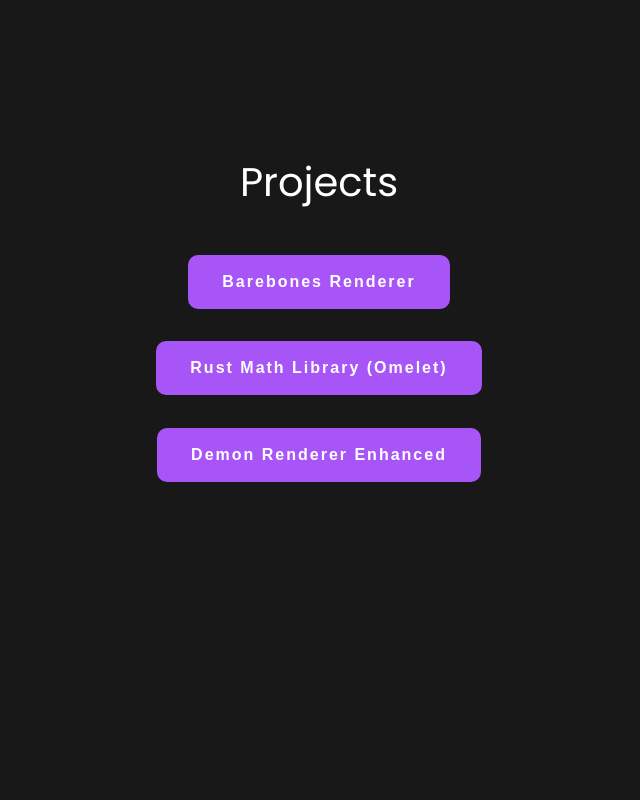
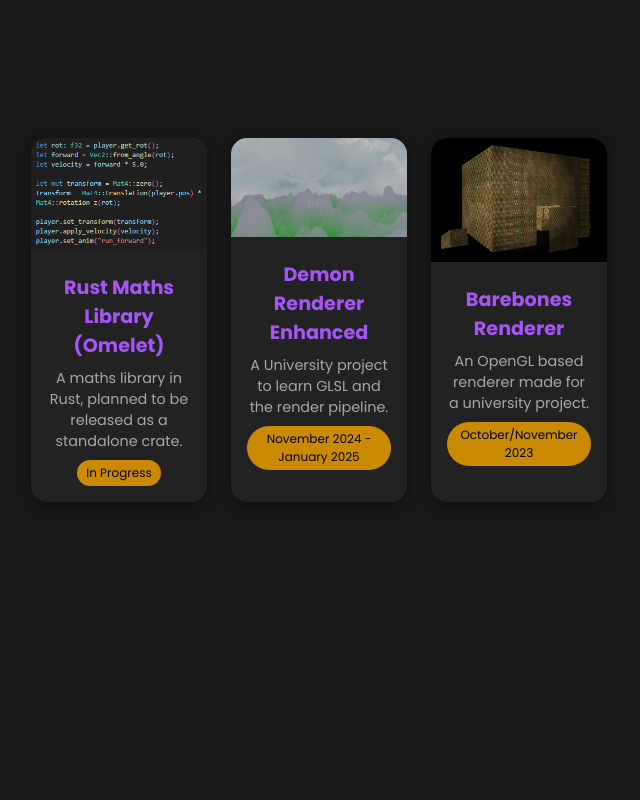
Before and after one commit to Ethantl28/Ethantl28.github.io, a plain HTML site: page index.html in a window 1280 px wide. Shown: the part 3280-4080 px from the top of the page, without its empty margins (321-961 px from the left). Drawn offline with nearby package versions, Linux system fonts and the light colour scheme.

Commit message:
Updated portfolio section to include grid of projects instead of buttons

```diff
--- a/index.html
+++ b/index.html
@@ -138,10 +138,12 @@
         </p>
         <p class="aboutMeText">
           (NDA protected - details limited by confidentiality agreement)<br>
-          • Collaborated on a Unity-based mobile game targeted at children, designed to support learning outcomes through interactive minigames.<br>
+          • Collaborated on a Unity-based mobile game targeted at children, designed to support learning outcomes
+          through interactive minigames.<br>
           • Expanded pre-existing codebase with substantial new features and gameplay systems.<br>
           • Rebuilt the UI system for better navigation, accessibility, and mobile optimization.<br>
-          • Delivered content and technical improvements independently, using agile principles, Git-based version control, and structured documentation practices.
+          • Delivered content and technical improvements independently, using agile principles, Git-based version
+          control, and structured documentation practices.
         </p>
       </div>
     </div>
@@ -150,22 +152,40 @@
   <section class="section" id="portfolio">
     <div class="contactContainer">
       <div class="contentPortfolio">
-        <h1 class="titleProjects" style="margin-bottom:15%;">Projects</h1>
-        <a href="renderEngine.html">
-          <div class="action__btns">
-            <button class="hire__me" type="button">Barebones Renderer</button>
+
+
+        <div class="project-grid">
+
+          <a href="omelet.html" class="project-card">
+            <img src="/images/rust-logo.png" alt="Scrambled Egg Engine" class="rust-logo">
+            <div class="card-content">
+              <h3>Rust Maths Library (Omelet)</h3>
+              <p>A maths library in Rust, planned to be released as a standalone crate.</p>
+              <span class="tag yellow">In Progress</span>
             </div>
           </a>
-        <a href="omelet.html" style="margin-top: 10%;">
-          <div class="action__btns">
-            <button class="hire__me" type="button">Rust Math Library (Omelet)</button>
+
+          <a href="demonRendererEnhanced.html" class="project-card">
+            <img src="/images/demonEnhanced.png" alt="Demon Renderer Enhanced">
+            <div class="card-content">
+              <h3>Demon Renderer Enhanced</h3>
+              <p>A University project to learn GLSL and the render pipeline.</p>
+              <span class="tag green">November 2024 - January 2025</span>
             </div>
           </a>
-        <a href="demonRendererEnhanced.html" style="margin-top: 10%;">
-          <div class="action__btns">
-            <button class="hire__me" type="button">Demon Renderer Enhanced</button>
+
+          <a href="renderEngine.html" class="project-card">
+            <img src="/images/barebonesRenderer.png" alt="Barebones Renderer">
+            <div class="card-content">
+              <h3>Barebones Renderer</h3>
+              <p>An OpenGL based renderer made for a university project.</p>
+              <span class="tag">October/November 2023</span>
             </div>
           </a>
+
+        </div>
+
+
       </div>
     </div>
   </section>
@@ -176,7 +196,8 @@
       <a class="aboutMeText" style="margin-bottom: 5%;" href="mailto::ethantl28@outlook.com">ethantl28@outlook.com</a>
       <h1 style="margin-bottom: 5%;"><a class="contactTitle" href="tel::+447342631028">Phone Number</h1></a>
       <a class="aboutMeText" style="margin-bottom: 5%;" href="tel::+447342631028">+447342631028</a>
-      <h1 style="margin-bottom: 5%;"><a class="contactTitle" href="https://www.linkedin.com/in/ethan-tudor-lloyd-5165b31b3/">LinkedIn<h1></a>
+      <h1 style="margin-bottom: 5%;"><a class="contactTitle"
+          href="https://www.linkedin.com/in/ethan-tudor-lloyd-5165b31b3/">LinkedIn<h1></a>
         <a class="aboutMeText" href="https://www.linkedin.com/in/ethan-tudor-lloyd-5165b31b3/">Ethan Tudor-Lloyd</a>
     </div>
   </section>
--- a/styles.css
+++ b/styles.css
@@ -466,3 +466,82 @@ footer ul li a {
   font-weight: 600;
   margin-bottom: 2rem;
 }
+
+.project-grid {
+  display: grid;
+  grid-template-columns: 1fr;
+  gap: 1.5rem;
+  padding: 1rem;
+  max-width: var(--max-width);
+  margin: 0 auto;
+}
+
+@media (min-width: 640px) {
+  .project-grid {
+    grid-template-columns: repeat(2, 1fr);
+  }
+}
+@media (min-width: 1024px) {
+  .project-grid {
+    grid-template-columns: repeat(3, 1fr);
+  }
+}
+
+.project-card {
+  display: block;
+  background: #222; /* Slightly lighter than your bg for contrast */
+  border-radius: 1rem;
+  box-shadow: 0 4px 12px rgba(0,0,0,0.3);
+  overflow: hidden;
+  text-decoration: none;
+  color: inherit;
+  transition: transform 0.2s ease, box-shadow 0.2s ease;
+}
+
+.project-card:hover {
+  transform: scale(1.015);
+  box-shadow: 0 6px 18px rgba(0,0,0,0.4);
+}
+
+.project-card img {
+  width: 100%;
+  height: 360x;
+  object-fit: cover;
+  background: #333;
+}
+
+.project-card .card-content {
+  padding: 1rem;
+}
+
+.project-card h3 {
+  margin: 0 0 0.5rem;
+  font-size: 1.2rem;
+  color: var(--primary-color);
+}
+
+.project-card p {
+  font-size: 0.9rem;
+  color: var(--text-dark);
+}
+
+.tag {
+  display: inline-block;
+  margin-top: 0.5rem;
+  font-size: 0.75rem;
+  font-weight: 500;
+  padding: 0.25rem 0.6rem;
+  border-radius: 999px;
+  background-color: var(--secondary-color);
+  color: #000;
+}
+
+.tag.in-progress {
+  background-color: var(--primary-color);
+  color: var(--text-light);
+}
+
+.tag.finished {
+  background-color: var(--secondary-color);
+  color: #000;
+}
```
Also changed, not shown: images/barebonesRenderer.png (added), images/demonEnhanced.png (added), images/rust-logo.png (added). Lines whose indentation alone changed are shown as unchanged.
